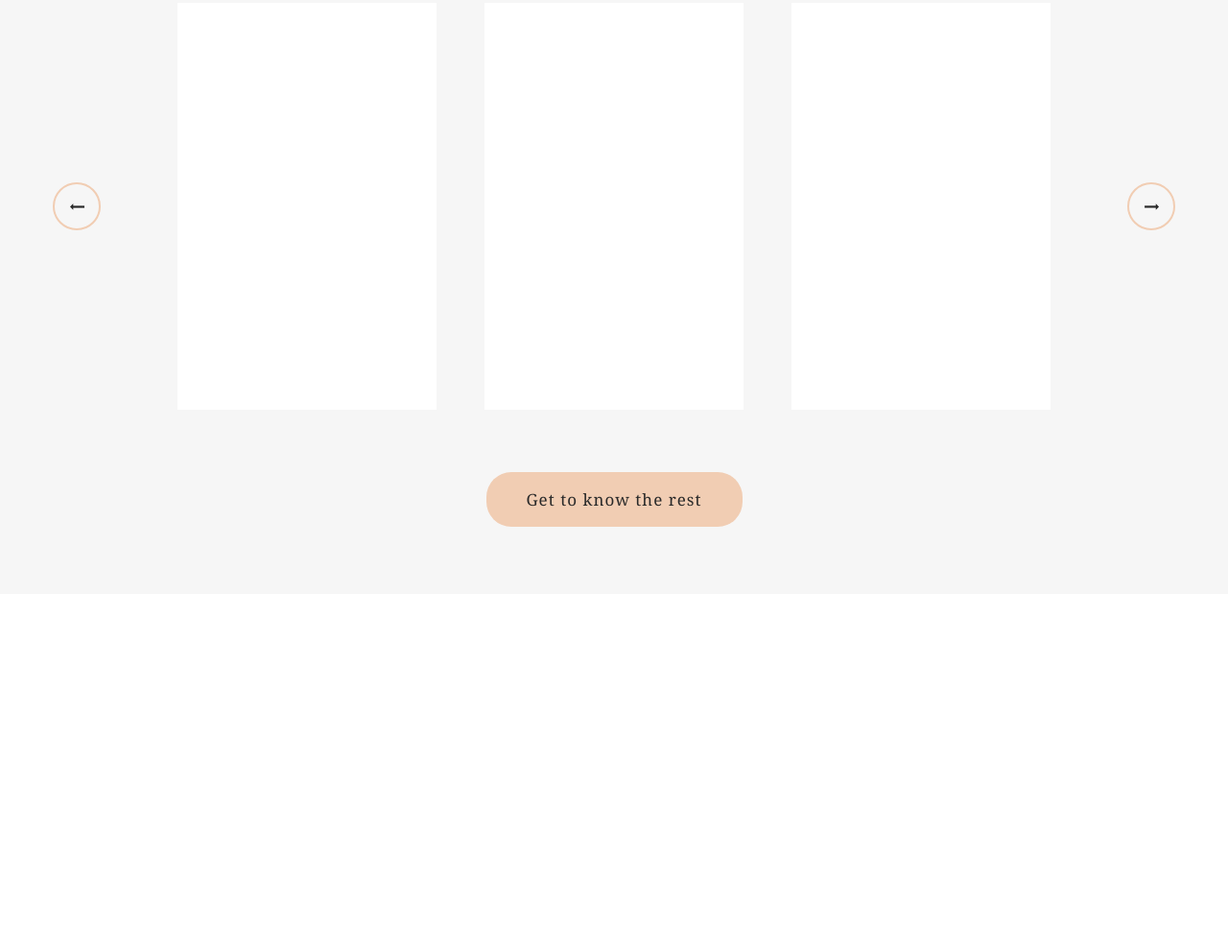
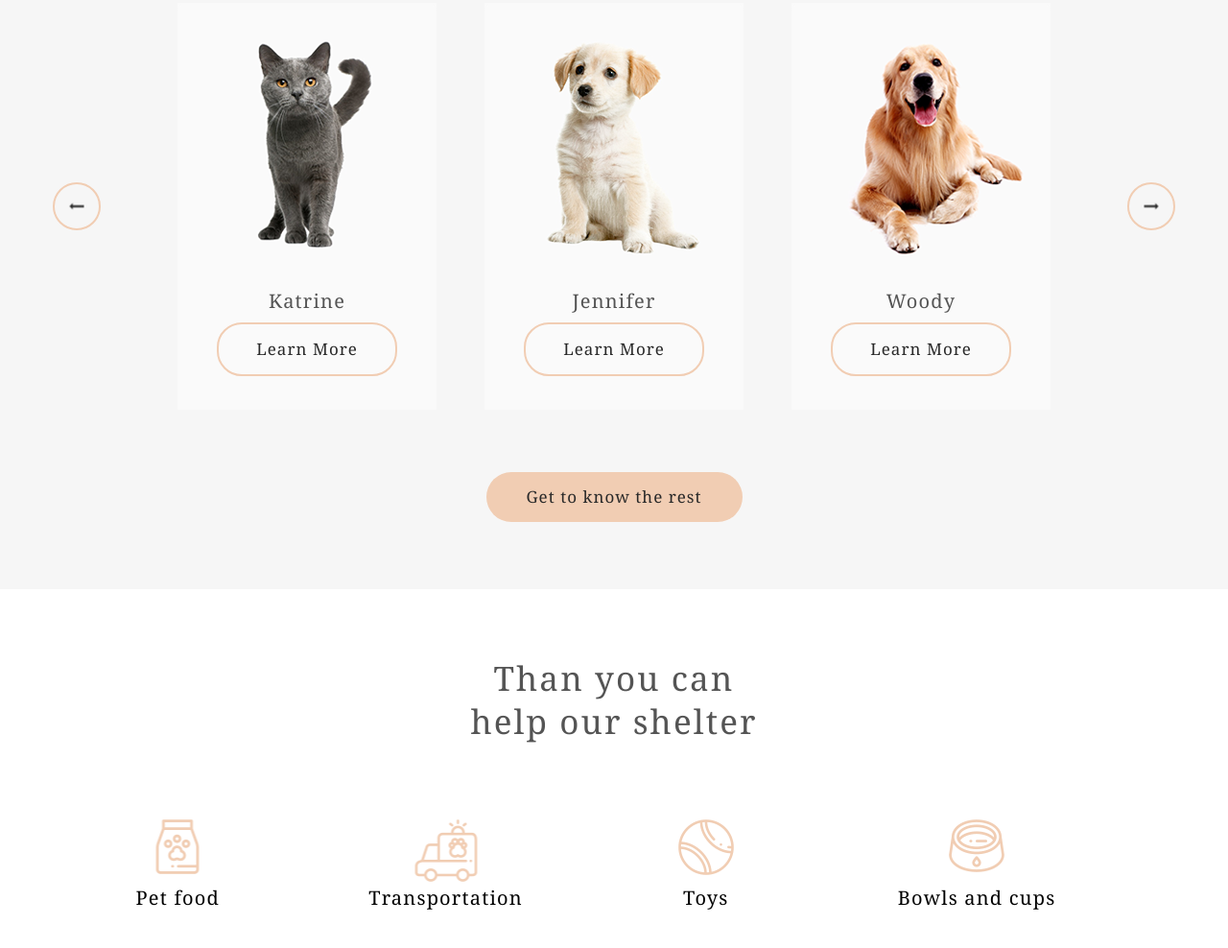
Before and after one commit to isatalkin/animal-shelter, a plain HTML site: page index.html in a window 1280 px wide. Shown: the part 1812-2800 px from the top of the page at 96% size. Before the commit the page ends 2431 px from the top, so only its background shows below. Drawn offline with Linux system fonts and the light colour scheme.

Commit message:
Pets and help sections markup made

```diff
--- a/css/main.css
+++ b/css/main.css
@@ -73,7 +73,7 @@ body {
     display: block;
     font-family: Georgia, 'Times New Roman', Times, serif;
     font-size: 17px;
-    line-height: 57px;
+    line-height: 52px;
     letter-spacing: 1.02px;
     background-color: #f1cdb3;
     color: #292929;
@@ -244,10 +244,12 @@ h3 {
     width: 396px;
     margin: 0 auto;
     margin-bottom: 70px;
+    text-align: center;
 }
 
 .our-pets .btn {
     width: 267px;
+    margin: 0 auto;
 }
 
 .slider {
@@ -257,6 +259,7 @@ h3 {
 }
 
 .slider__btn {
+    position: relative;
     width: 50px;
     height: 50px;
     border: 2px solid #f1cdb3;
@@ -270,21 +273,42 @@ h3 {
     background-color: #f1cdb3;
 }
 
+.slider__btn::before {
+    content: '';
+    width: 15px;
+    height: 7px;
+    position: absolute;
+    top: 50%;
+    left: 50%;
+    transform: translate(-50%, -50%);
+    background-image: url(../img/sprite.png);
+    background-repeat: no-repeat;
+}
+
 .slider__prev {
-    background-image: url("../img/arrow-left.png");
     margin-right: auto;
 }
 
+.slider__prev::before {
+    background-position: -80px -5px;
+}
+
 .slider__next {
-    background-image: url("../img/arrow-right.png");
     margin-left: auto;
 }
 
+.slider__next::before {
+    background-position: -105px -5px;
+}
+
 .slider__item {
+    display: flex;
+    flex-direction: column;
+    align-items: center;
     width: 270px;
     height: 424px;
     margin-right: 50px;
-    background-color: #ffffff;
+    background-color: #fafafa;
 }
 
 .slider__item:last-of-type {
@@ -295,8 +319,183 @@ h3 {
     box-shadow: rgba(0, 0, 0, 0.04) 0 2px 30px 5px;
 }
 
-.our-pets .btn {
-    margin: 0 auto;
+.slider__item h4 {
+    font-family: Georgia, 'Times New Roman', Times, serif;
+    font-size: 20px;
+    line-height: 45px;
+    letter-spacing: 1.2px;
+    color: #545454;
+    margin-top: auto;
+}
+
+.slider__item .btn {
+    width: 188px;
+    margin-bottom: 35px;
+    background-color: transparent;
+    border: 2px solid #f1cdb3;
+}
+
+.slider__item .btn:hover {
+    background-color: #f1cdb3;
 }
 
 /* OUR PETS SECTION END */
+
+/* HELP SECTION START */
+
+.help {
+    min-height: 595px;
+    padding-top: 70px;
+    padding-bottom: 80px;
+}
+
+.help__title {
+    width: 316px;
+    margin: 0 auto;
+    margin-bottom: 80px;
+    text-align: center;
+}
+
+.help__list {
+    display: flex;
+    flex-wrap: wrap;
+    justify-content: space-around;
+}
+
+.help__item {
+    position: relative;
+    padding-top: 70px;
+    margin-bottom: 80px;
+    font-family: Georgia, 'Times New Roman', Times, serif;
+    font-size: 20px;
+    letter-spacing: 1.2px;
+}
+
+.help__item::before {
+    content: '';
+    position: absolute;
+    top:0;
+    left: 50%;
+    transform: translateX(-50%);
+    background-image: url(../img/sprite.png);
+    background-repeat: no-repeat;
+}
+
+.help__item:first-child {
+    margin-left: 68px;
+    margin-right: 118px;
+}
+
+.help__item:first-child::before {
+    width: 45px;
+    height: 57px;
+    background-position: -330px -5px;
+}
+
+.help__item:nth-child(2) {
+    margin-right: 130px;
+}
+
+.help__item:nth-child(2)::before {
+    width: 65px;
+    height: 65px;
+    background-position: -5px -5px;
+}
+
+.help__item:nth-child(3) {
+    margin-right: 139px;
+}
+
+.help__item:nth-child(3)::before {
+    width: 58px;
+    height: 58px;
+    background-position: -130px -5px;
+}
+
+.help__item:nth-child(4) {
+    margin-right: 106px;
+}
+
+.help__item:nth-child(4)::before {
+    width: 58px;
+    height: 55px;
+    background-position: -198px -5px;
+}
+
+.help__item:nth-child(5) {
+    margin-right: 49px;
+}
+
+.help__item:nth-child(5)::before {
+    width: 30px;
+    height: 58px;
+    background-position: -660px -5px;
+}
+
+.help__item:nth-child(6) {
+    margin-left: 168px;
+    margin-right: 119px;
+}
+
+.help__item:nth-child(6)::before {
+    width: 64px;
+    height: 57px;
+    background-position: -550px -5px;
+}
+
+.help__item:nth-child(7) {
+    margin-right: 118px;
+}
+
+.help__item:nth-child(7)::before {
+    width: 58px;
+    height: 58px;
+    background-position: -700px -5px;
+}
+
+.help__item:nth-child(8) {
+    margin-right: 110px;
+}
+
+.help__item:nth-child(8)::before {
+    width: 65px;
+    height: 57px;
+    background-position: -475px -5px;
+}
+
+.help__item:nth-child(9) {
+    margin-right: 135px;
+}
+
+.help__item:nth-child(9)::before {
+    width: 54px;
+    height: 57px;
+    background-position: -266px -5px;
+}
+
+/* HELP SECTION END */
+
+
+.sprite-credit-card {
+    width: 30px;
+    height: 24px;
+    background-position: -385px -5px;
+}
+
+.sprite-envelope {
+    width: 40px;
+    height: 26px;
+    background-position: -425px -5px;
+}
+
+.sprite-pin {
+    width: 26px;
+    height: 36px;
+    background-position: -624px -5px;
+}
+
+.sprite-telephone {
+    width: 40px;
+    height: 32px;
+    background-position: -768px -5px;
+}
--- a/index.html
+++ b/index.html
@@ -60,20 +60,42 @@
             <div class="slider">
                 <button class="slider__btn slider__prev"></button>
                 <div class="slider__item">
-                    <img src="" alt="">
-
+                    <img src="img/slider-cat.png" alt="Cat" width="270" height="270">
+                    <h4>Katrine</h4>
+                    <a href="#" class="btn">Learn More</a>
                 </div>
                 <div class="slider__item">
-
+                    <img src="img/slider-puppy.png" alt="Puppy" width="270" height="270">
+                    <h4>Jennifer</h4>
+                    <a href="#" class="btn">Learn More</a>
                 </div>
                 <div class="slider__item">
-
+                    <img src="img/slider-dog.png" alt="Dog" width="270" height="270">
+                    <h4>Woody</h4>
+                    <a href="#" class="btn">Learn More</a>
                 </div>
                 <button class="slider__btn slider__next"></button>
             </div>
             <a href="#" class="btn">Get to know the rest</a>
         </div>
     </section>
+
+    <section class="help" id="help">
+        <div class="container">
+            <h3 class="help__title">Than you can help our shelter</h3>
+            <ul class="help__list">
+                <li class="help__item">Pet food</li>
+                <li class="help__item">Transportation</li>
+                <li class="help__item">Toys</li>
+                <li class="help__item">Bowls and cups</li>
+                <li class="help__item">Shampoos</li>
+                <li class="help__item">Vitamins</li>
+                <li class="help__item">Medicines</li>
+                <li class="help__item">Collars / Leashes</li>
+                <li class="help__item">Sleeping area</li>
+            </ul>
+        </div>
+    </section>
 </body>
 
 </html>
```
Also changed, not shown: img/arrow-left.png (deleted), img/arrow-right.png (deleted), img/slider-cat.png (added), img/slider-dog.png (added), img/slider-puppy.png (added), img/sprite.png (added).
